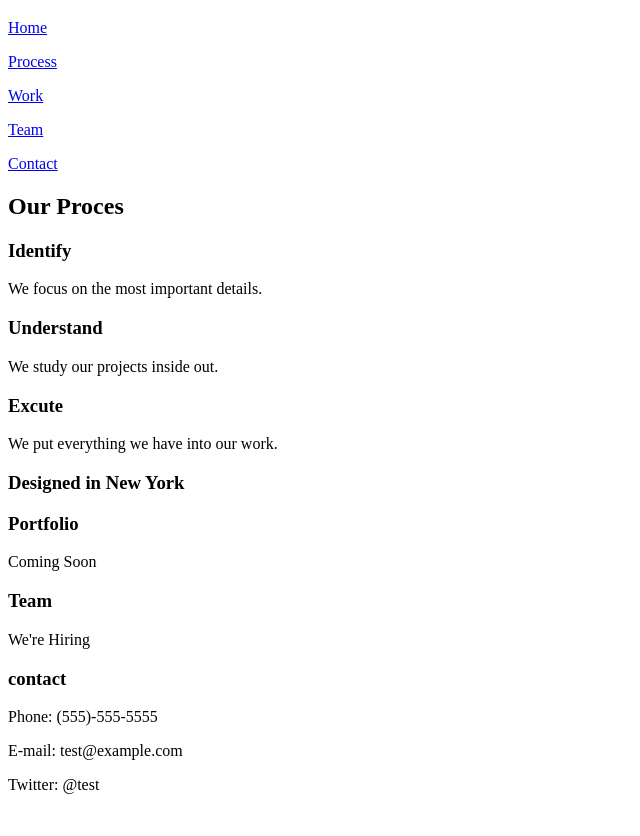
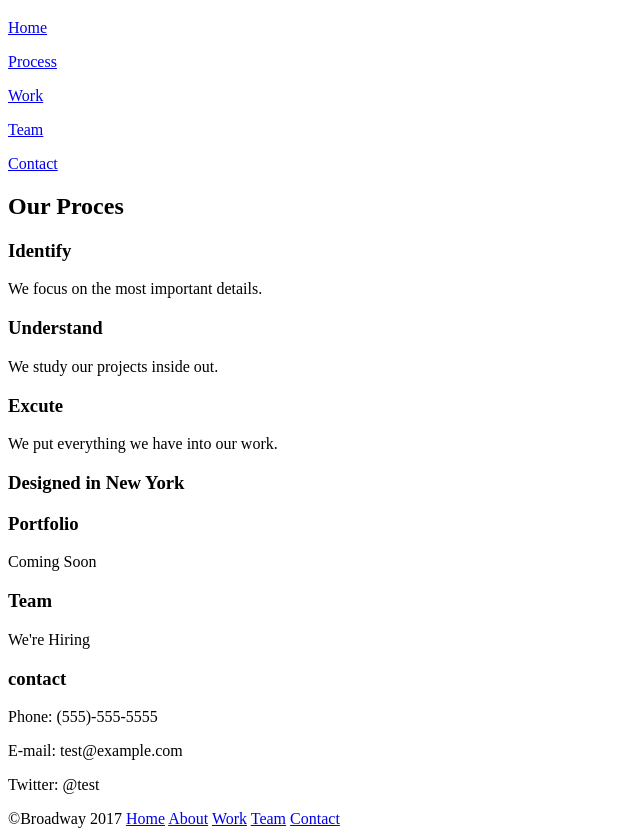
Before and after one commit to f-dymer/Broadway, a plain HTML site: page index.html in a window 1280 px wide. Shown: the part 61-897 px from the top of the page, without its empty margins (0-640 px from the left). Before the commit the page ends 871 px from the top, so only its background shows below. Drawn offline with Linux system fonts and the light colour scheme.

Commit message:
added <nav> element to html file

```diff
--- a/index.html
+++ b/index.html
@@ -40,6 +40,15 @@
         <P>Phone: (555)-555-5555</P>
         <P>E-mail: test@example.com</P>
         <p>Twitter: @test
-
+          <div>
+            <nav>
+              ©Broadway 2017
+                <a href="#">Home</a>
+                <a href="#">About</a>
+                <a href="#">Work</a>
+                <a href="#">Team</a>
+                <a href="#">Contact</a>
+              </nav>
+          </div>
   </body>
 </html>
```
